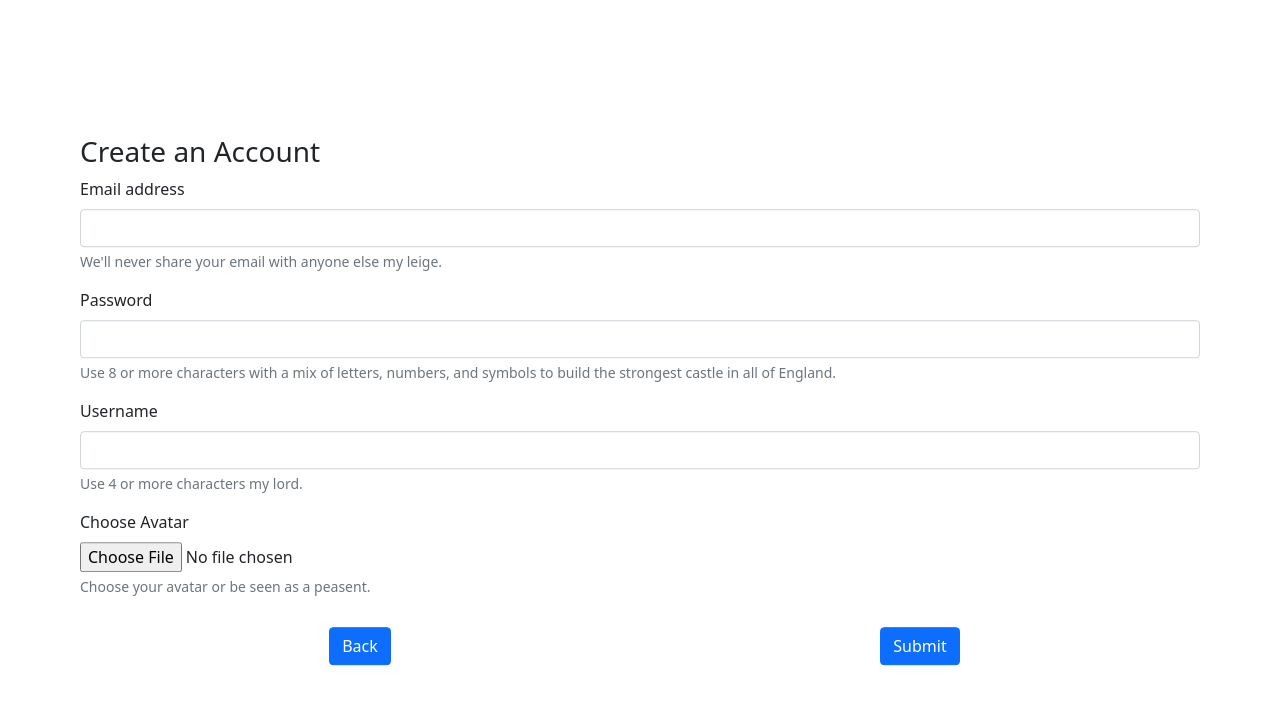
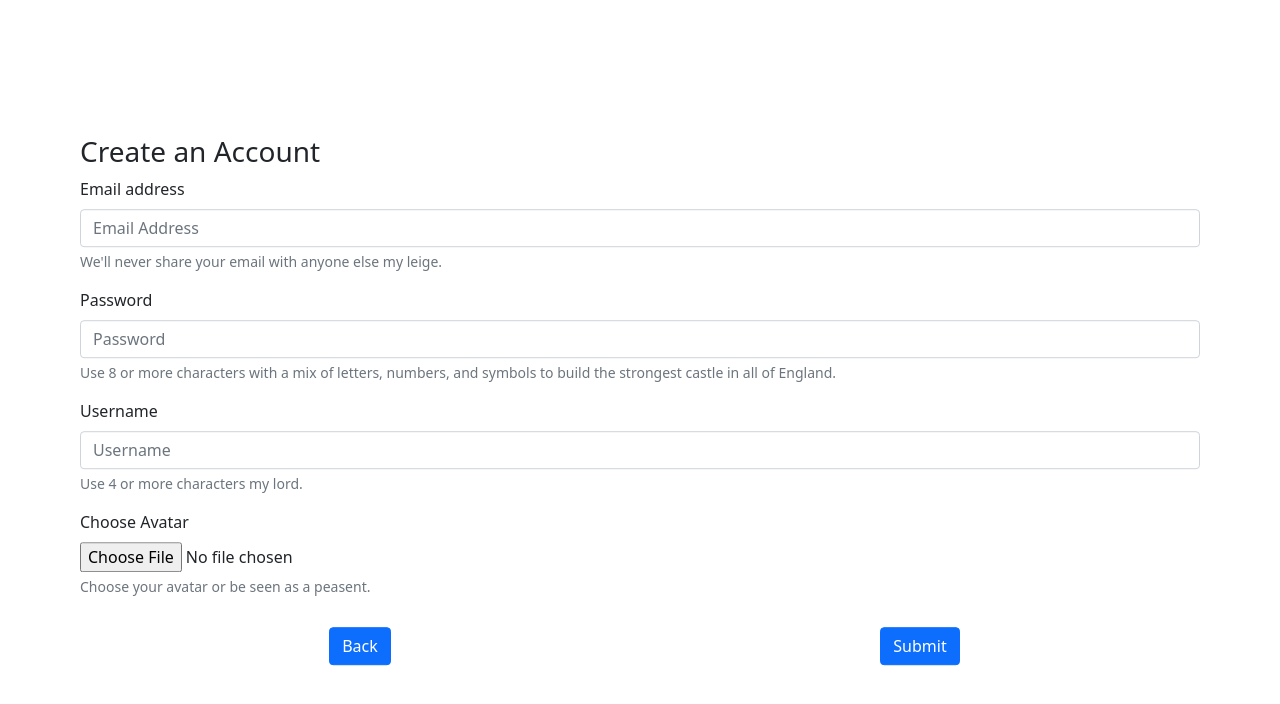
Before and after one commit to BlueOceanPacific/LoveLetter, a React app: page /#/signup in a window 1280 px wide. Shown: the top 704 px of the page. Built offline with nearby package versions, Linux system fonts and the light colour scheme; the HTML template or start-up script is replaced by a standard one.

Commit message:
update components to style guide spec and fix label-has-associated-control

```diff
--- a/client/src/components/SignUp/SignUp.jsx
+++ b/client/src/components/SignUp/SignUp.jsx
@@ -1,20 +1,21 @@
-/* eslint-disable jsx-a11y/label-has-associated-control */
 import React from 'react';
 import './SignUp.scss';
 
 function SignUp() {
   return (
-    <div className="container">
+    <div className="container" id="su-container">
       <h3> Create an Account </h3>
       <form>
         <div className="mb-3 email">
-          <label htmlFor="InputEmail" className="form-label">
+          <label htmlFor="SignUpInputEmail" className="form-label">
             Email address
           </label>
           <input
             type="email"
             className="form-control"
-            id="InputEmail"
+            id="SignUpInputEmail"
+            name="email"
+            placeholder="Email Address"
             requried
             aria-describedby="emailHelp"
           />
@@ -23,13 +24,14 @@ function SignUp() {
           </div>
         </div>
         <div className="mb-3">
-          <label htmlFor="InputPassword" className="form-label">
+          <label htmlFor="SignUpInputPassword" className="form-label">
             Password
           </label>
           <input
             type="password"
             className="form-control"
-            id="InputPassword"
+            id="SignUpInputPassword"
+            placeholder="Password"
             required
             aria-describedby="passwordHelp"
           />
@@ -46,6 +48,7 @@ function SignUp() {
             type="text"
             className="form-control"
             id="InputUsername"
+            placeholder="Username"
             required
             aria-describedby="usernameHelp"
           />
@@ -60,7 +63,7 @@ function SignUp() {
           </label>
           <div className="kv-avatar">
             <div className="choose-avatar">
-              <input id="avatar" name="avatar" type="file" required aria-describedby="avatarHelp" />
+              <input id="avatar" name="avatar" type="file" aria-describedby="avatarHelp" />
             </div>
           </div>
           <div id="avatarHelp" className="form-text">
@@ -68,7 +71,7 @@ function SignUp() {
           </div>
         </div>
 
-        <div className="buttons">
+        <div className="buttons" id="su-buttons">
           <button type="button" className="btn btn-primary">
             Back
           </button>
--- a/client/src/components/SignUp/SignUp.scss
+++ b/client/src/components/SignUp/SignUp.scss
@@ -1,4 +1,4 @@
-.container {
+#su-container {
   position: absolute;
   left: 50%;
   top: 50%;
@@ -6,7 +6,7 @@
   padding: 10px;
 }
 
-.buttons {
+#su-buttons {
   display: grid;
   grid-template-columns: 1fr 1fr;
   justify-items: center;
```
Also changed, not shown: .eslintrc.json.
